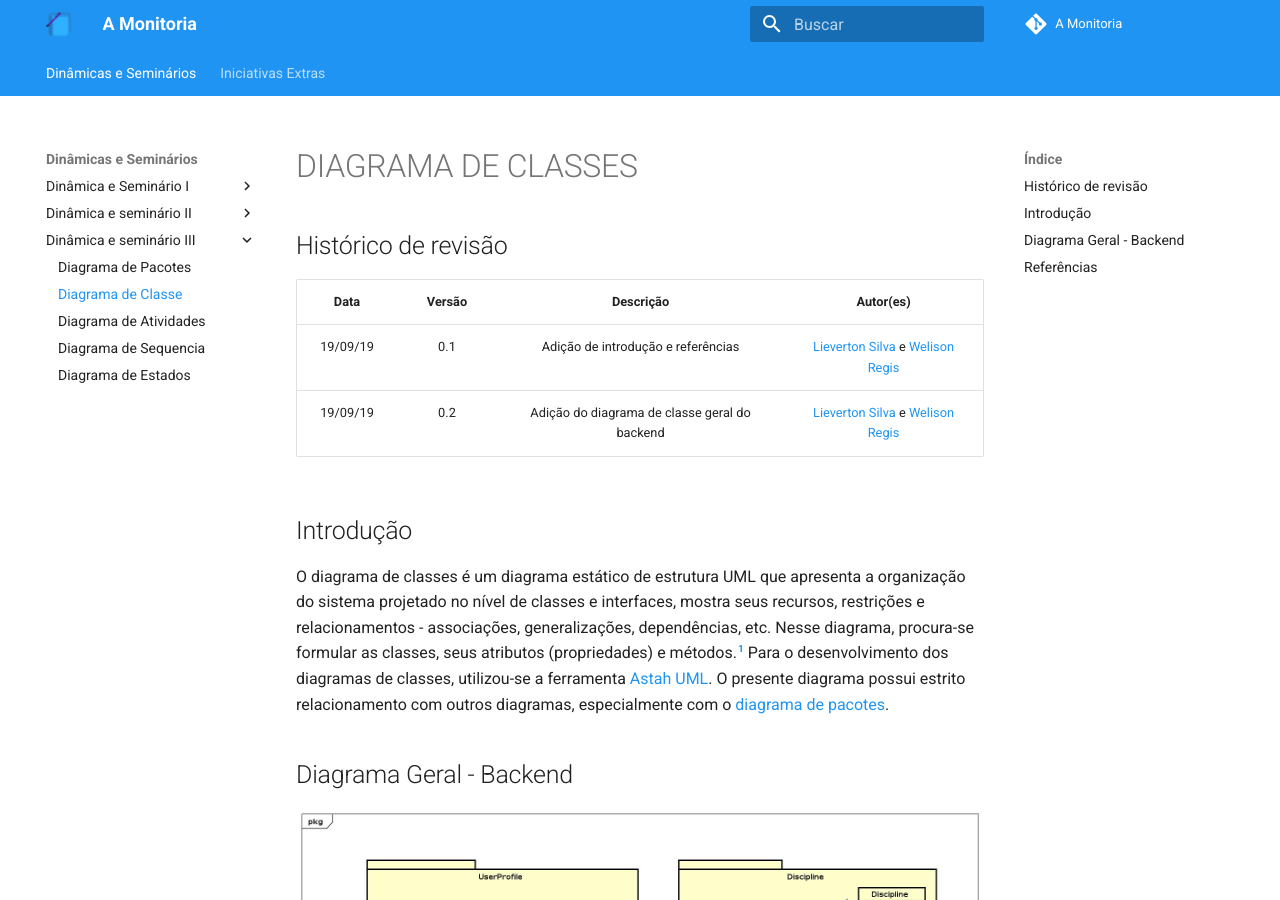
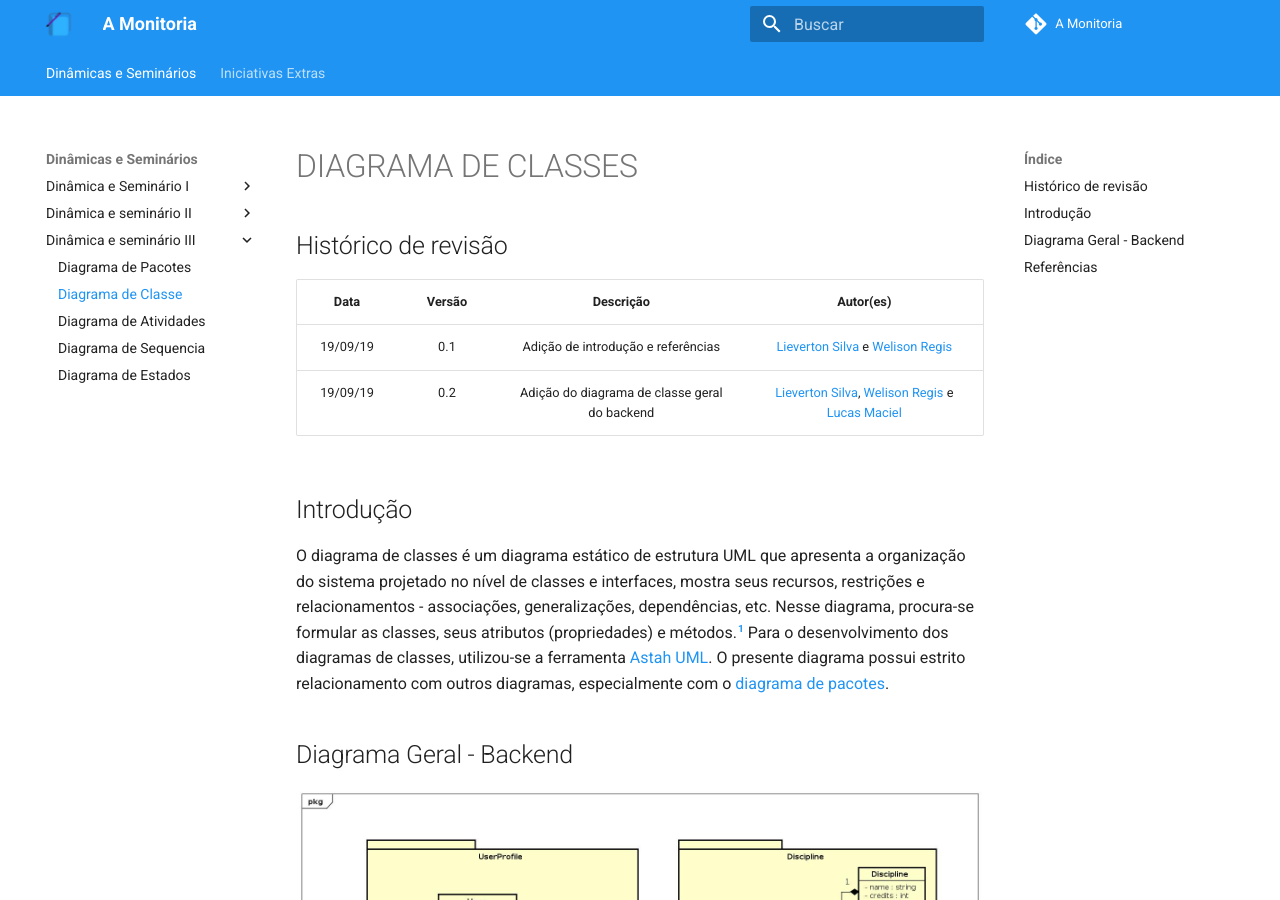
Before and after one commit to 2019-2-arquitetura-desenho/wiki, an MkDocs documentation site: the page built from docs/dinamica_seminario_III/diagrama_classes.md, in a window 1280 px wide and 900 px high. Built offline with MkDocs 1.6.1 and Material for MkDocs 9.7.7, drawn with Linux system fonts in a browser that asks for light colours; comment, search, counter and statistics services are not loaded; old or Windows-style settings are respelled for this version of MkDocs.

Commit message:
Fix history table
Co-authored-by:Lucas Maciel <lucasmacielaguiar@gmail.com>
Co-authored-by: Welison Almeida <welison.almeida.923@gmail.com>
Co-authored-by: Lieverton Santos <lievertom@gmail.com>

```diff
--- a/docs/dinamica_seminario_III/diagrama_classes.md
+++ b/docs/dinamica_seminario_III/diagrama_classes.md
@@ -5,7 +5,7 @@
 | Data | Versão | Descrição | Autor(es)|
 |:----:|:------:|:---------:|:--------:|
 | 19/09/19 | 0.1 | Adição de introdução e referências | [Lieverton Silva](https://github.com/lievertom) e [Welison Regis](https://github.com/WelisonR) |
-| 19/09/19 | 0.2 | Adição do diagrama de classe geral do backend | [Lieverton Silva](https://github.com/lievertom) e [Welison Regis](https://github.com/WelisonR) |
+| 19/09/19 | 0.2 | Adição do diagrama de classe geral do backend | [Lieverton Silva](https://github.com/lievertom), [Welison Regis](https://github.com/WelisonR) e [Lucas Maciel](https://github.com/Ridersk) |
 
 ## Introdução
 
```
